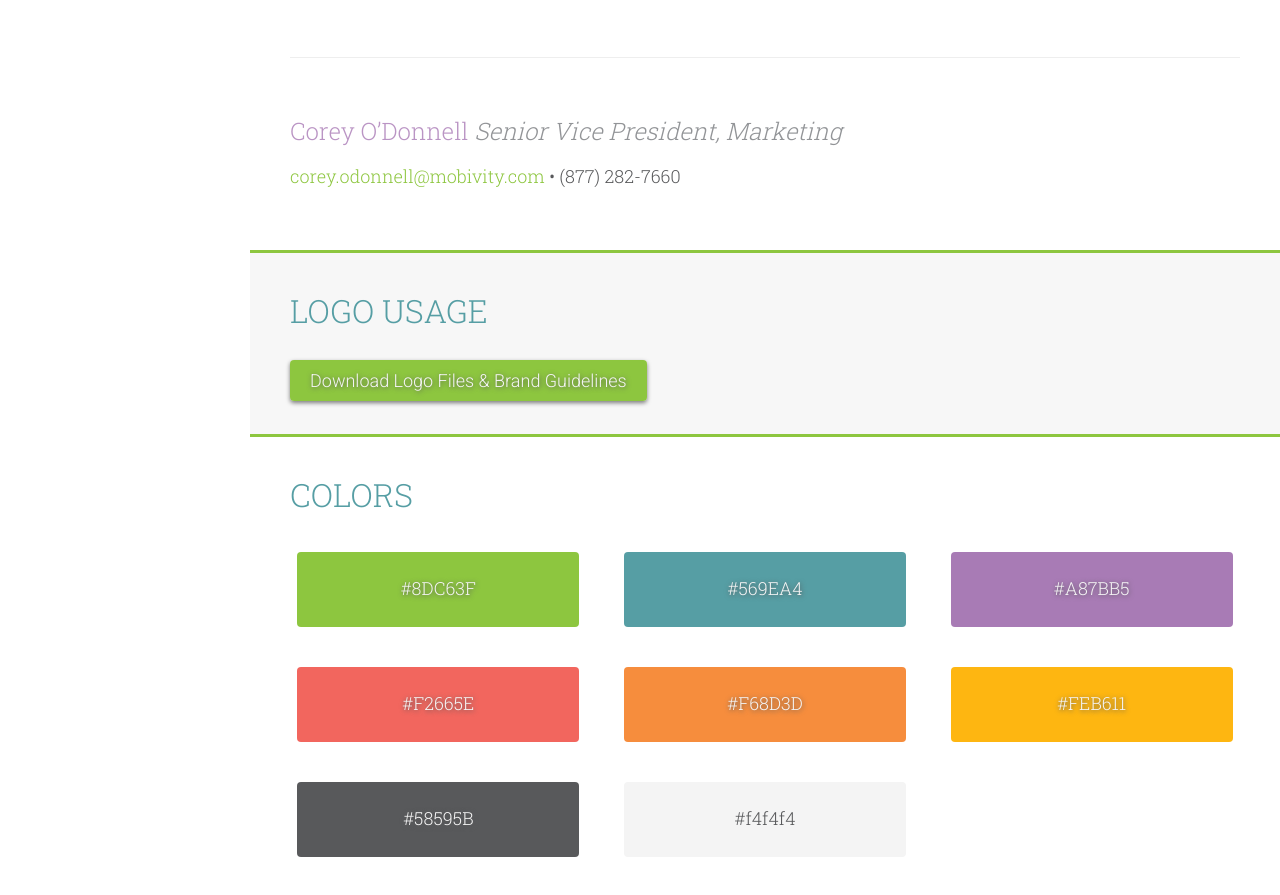
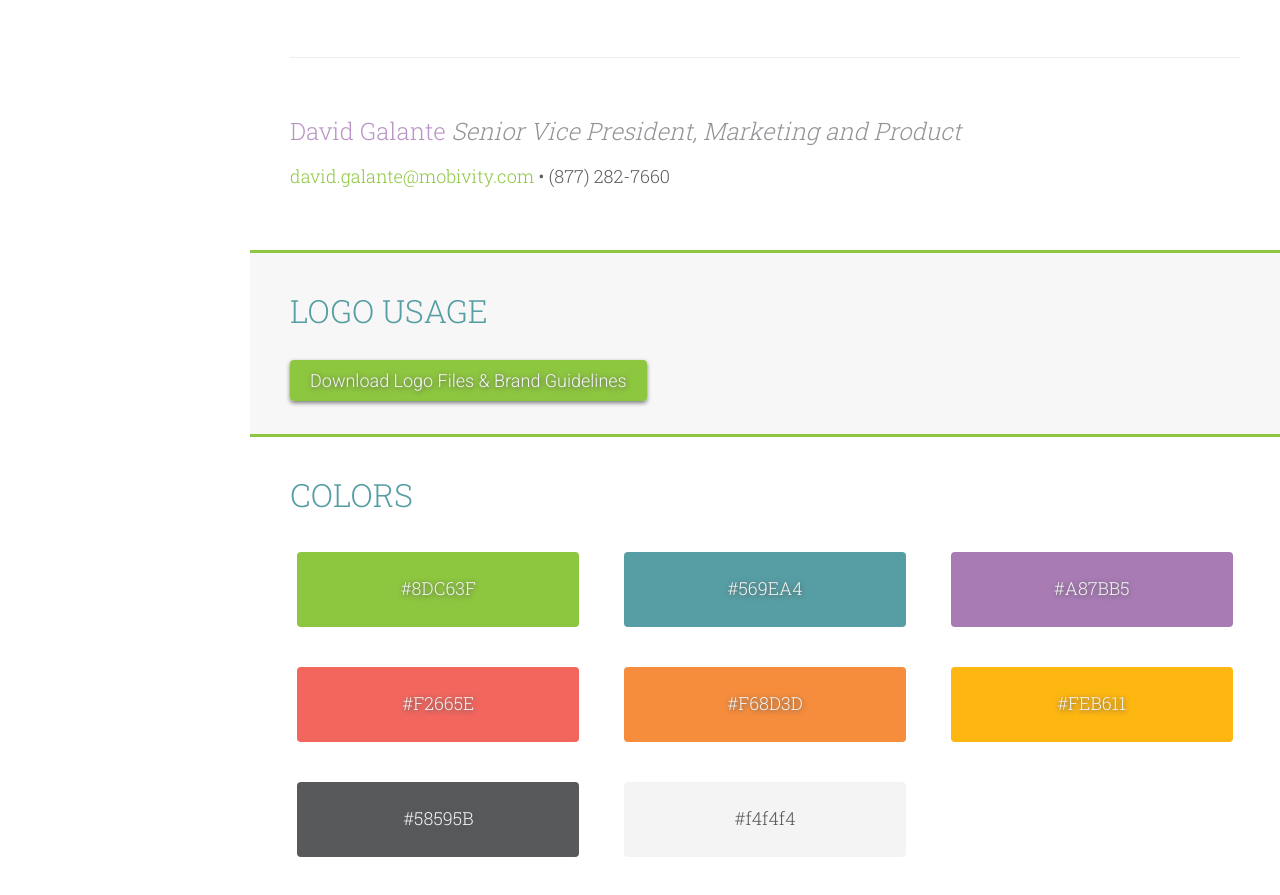
Before and after one commit to mobivity-marketing/Media-Kit, a website: page index.html in a window 1280 px wide. Shown: the part 4936-5831 px from the top of the page. Drawn offline with nearby package versions, Linux system fonts and the light colour scheme.

Commit message:
Updated media contact.

```diff
--- a/index.html
+++ b/index.html
@@ -119,8 +119,8 @@
 				<div class="container-fluid" id="contact">
 					<h3>Media Contacts</h3>
 					<hr>
-					<h4>Corey O’Donnell <em>Senior Vice President, Marketing</em></h4>
-					<p><a href="mailto:corey.odonnell@mobivity.com">corey.odonnell@mobivity.com</a> • (877) 282-7660</p>
+					<h4>David Galante <em>Senior Vice President, Marketing and Product</em></h4>
+					<p><a href="mailto:david.galante@mobivity.com">david.galante@mobivity.com</a> • (877) 282-7660</p>
 				</div>
 				<!-- End Media Contact Section -->
 
```
